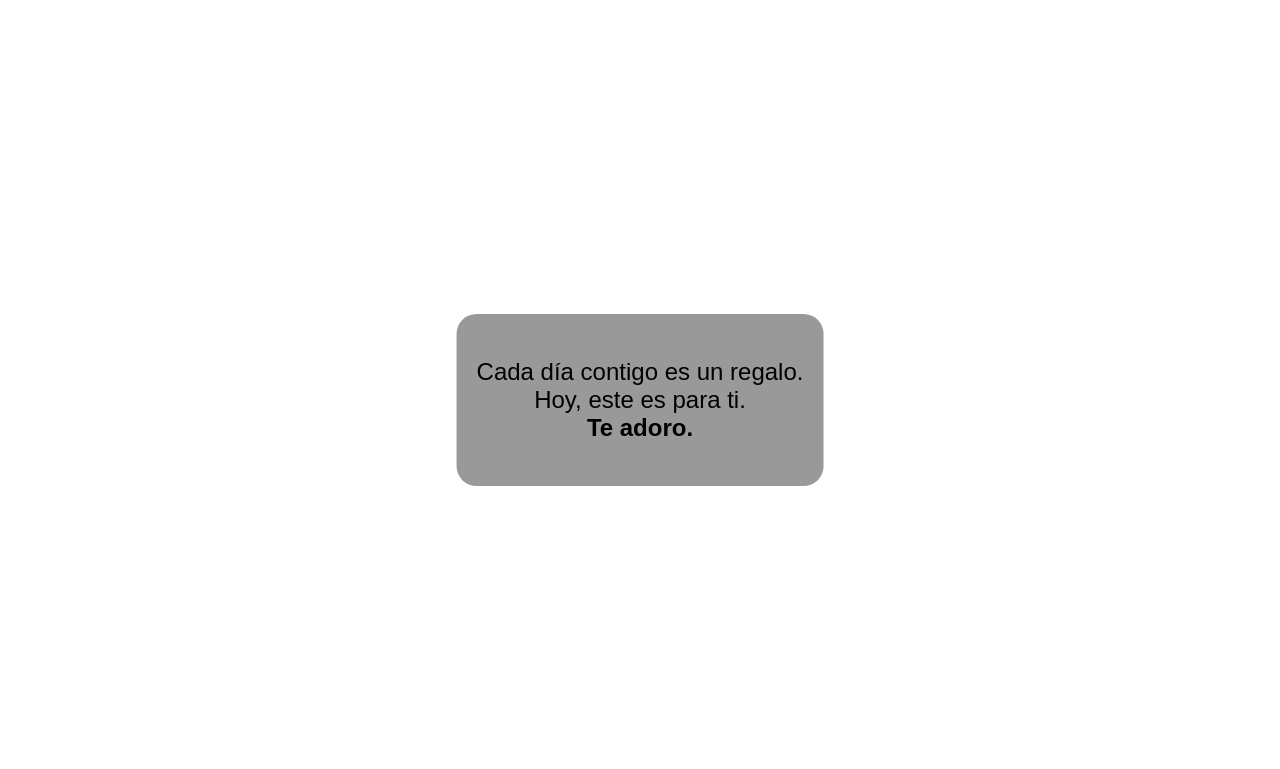
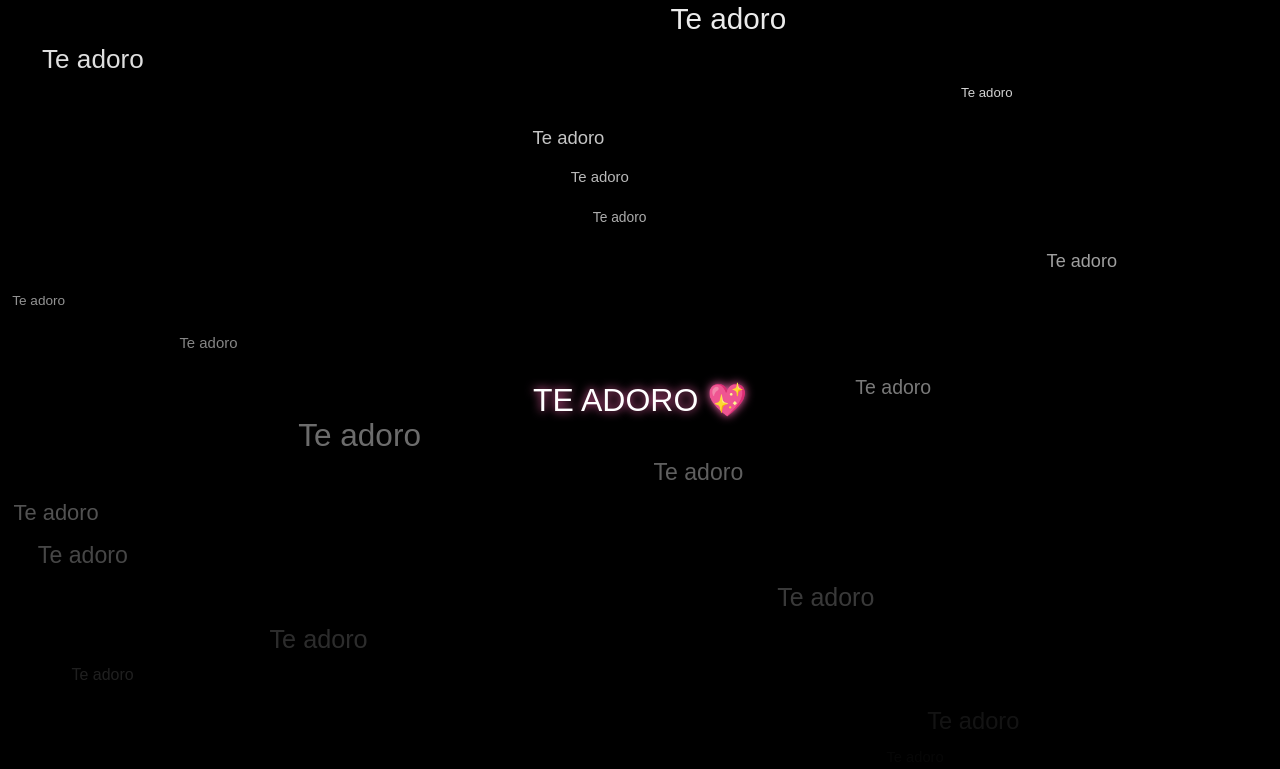
Before and after one commit to fabricio136900/Bummm, a plain HTML site: page index.html in a window 1280 px wide. Drawn offline with Linux system fonts and the light colour scheme.

Commit message:
Update index.html
Mejor

```diff
--- a/index.html
+++ b/index.html
@@ -5,79 +5,112 @@
   <meta name="viewport" content="width=device-width, initial-scale=1.0"/>
   <title>Te adoro 💖</title>
   <style>
+    * {
+      margin: 0;
+      padding: 0;
+      box-sizing: border-box;
+    }
+
     body {
-      margin: 0;
+      background: #000;
+      overflow: hidden;
       font-family: sans-serif;
-      background: linear-gradient(135deg, #ffdde1, #ee9ca7);
-      overflow: hidden;
+      position: relative;
+      height: 100vh;
+      width: 100vw;
       cursor: pointer;
     }
 
+    /* Texto central */
     .center-text {
       position: absolute;
       top: 50%;
       left: 50%;
       transform: translate(-50%, -50%);
-      text-align: center;
-      font-size: 1.5rem;
-      background: rgba(0,0,0,0.4);
-      padding: 20px;
-      border-radius: 20px;
-      z-index: 2;
+      font-size: 2rem;
+      color: #fff;
+      z-index: 10;
+      text-shadow: 0 0 10px #ff69b4;
     }
 
-    .adoro {
+    /* Lluvia de Te Adoro */
+    .rain {
       position: absolute;
-      font-size: 1.2rem;
-      font-weight: bold;
+      top: -30px;
+      font-size: 1rem;
       color: #fff;
-      animation: float 2.5s ease-out forwards;
-      pointer-events: none;
-      user-select: none;
+      animation: fall 4s linear infinite;
     }
 
-    @keyframes float {
+    @keyframes fall {
       0% {
+        transform: translateY(-30px);
         opacity: 1;
-        transform: translateY(0) scale(1);
       }
       100% {
+        transform: translateY(100vh);
         opacity: 0;
-        transform: translateY(-100px) scale(1.8) rotate(20deg);
+      }
+    }
+
+    /* Disparo 3D */
+    .shoot {
+      position: absolute;
+      color: #fff;
+      font-size: 1.2rem;
+      pointer-events: none;
+      animation: shoot 1s ease-out forwards;
+    }
+
+    @keyframes shoot {
+      0% {
+        transform: scale(1) translateZ(0) translateY(0);
+        opacity: 1;
+      }
+      100% {
+        transform: scale(3) translateY(-200px);
+        opacity: 0;
       }
     }
   </style>
 </head>
 <body>
-  <div class="center-text">
-    <p>Cada día contigo es un regalo.<br>
-    Hoy, este es para ti.<br>
-    <strong>Te adoro.</strong></p>
-  </div>
+  <div class="center-text">TE ADORO 💖</div>
 
   <script>
-    function generarAdoros(cantidad) {
-      for (let i = 0; i < cantidad; i++) {
+    // Generar lluvia constante
+    function crearLluvia() {
+      const span = document.createElement("span");
+      span.className = "rain";
+      span.textContent = "Te adoro";
+
+      span.style.left = Math.random() * window.innerWidth + "px";
+      span.style.fontSize = (Math.random() * 1.2 + 0.8) + "rem";
+      document.body.appendChild(span);
+
+      setTimeout(() => span.remove(), 4000); // Quitar después de animación
+    }
+
+    setInterval(crearLluvia, 200); // Más o menos cada 0.2s
+
+    // Disparo tipo 3D
+    function dispararAdoros(x, y) {
+      for (let i = 0; i < 5; i++) {
         const span = document.createElement("span");
+        span.className = "shoot";
         span.textContent = "TE ADORO 💖";
-        span.className = "adoro";
 
-        // Posición aleatoria
-        span.style.left = Math.random() * window.innerWidth + "px";
-        span.style.top = Math.random() * window.innerHeight + "px";
-
-        // Tamaño aleatorio
-        span.style.fontSize = (Math.random() * 1.5 + 1) + "rem";
+        // Posición base del clic
+        span.style.left = (x + Math.random() * 30 - 15) + "px";
+        span.style.top = (y + Math.random() * 30 - 15) + "px";
 
         document.body.appendChild(span);
-
-        // Borrar después de animación
-        setTimeout(() => span.remove(), 2500);
+        setTimeout(() => span.remove(), 1000);
       }
     }
 
-    document.body.addEventListener("click", () => {
-      generarAdoros(30); // 💥 Genera 30 "TE ADORO"
+    document.body.addEventListener("click", (e) => {
+      dispararAdoros(e.clientX, e.clientY);
     });
   </script>
 </body>
```
